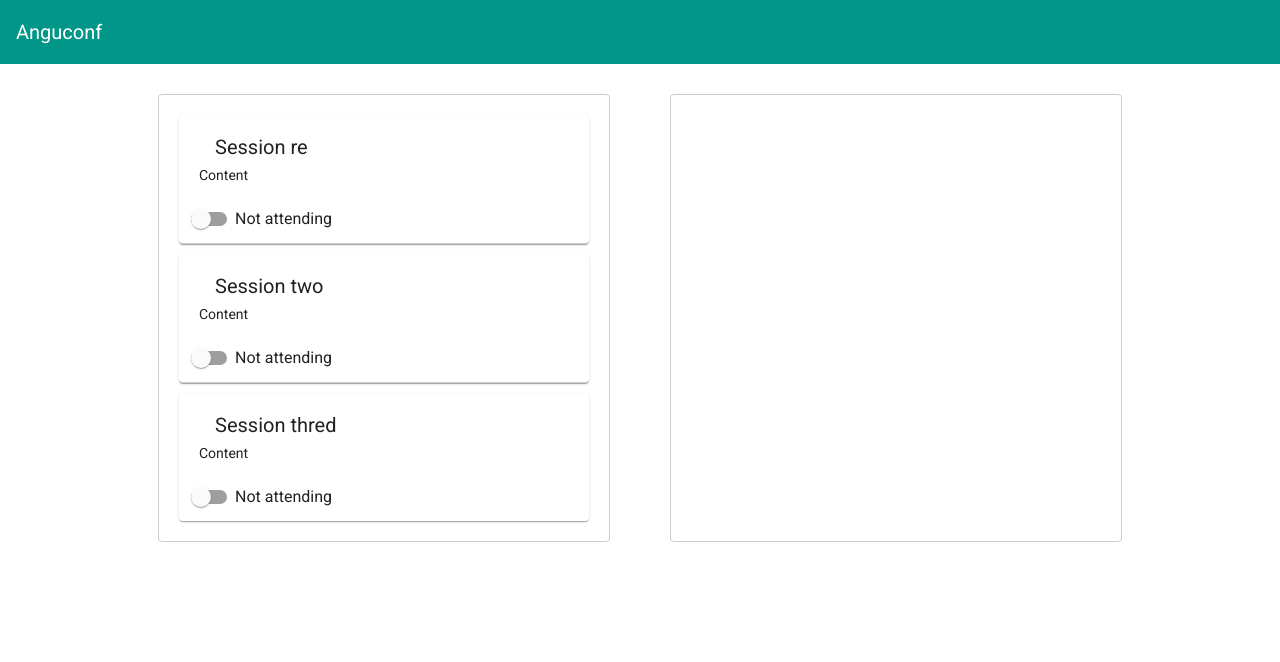
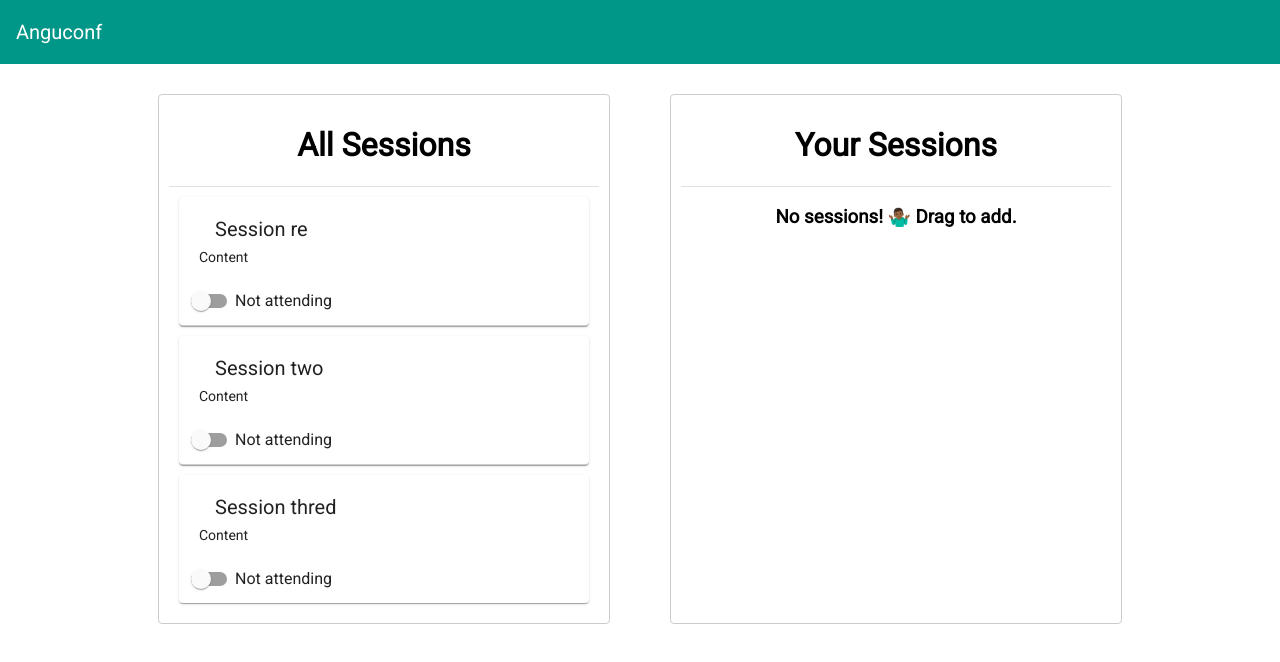
Before and after one commit to charlesmuchene/anguconf, an Angular app in the folder client/: page / in a window 1280 px wide. Shown: the top 662 px of the page. Built offline with nearby package versions, Linux system fonts and the light colour scheme.

Commit message:
Implements empty sessions view

```diff
--- a/client/src/app/sessions/sessions.component.css
+++ b/client/src/app/sessions/sessions.component.css
@@ -3,7 +3,6 @@
 	margin: 30px;
 	max-width: 100%;
 	border: solid 1px #ccc;
-	min-height: 60px;
 	background: white;
 	border-radius: 4px;
 	overflow: hidden;
@@ -55,3 +54,13 @@ mat-card {
 .col.cdk-drop-list-dragging .draggable:not(.cdk-drag-placeholder) {
 	transition: transform 250ms cubic-bezier(0, 0, 0.2, 1);
 }
+
+.empty {
+	display: flex;
+	justify-content: center;
+	align-items: center;
+}
+
+h1 {
+	text-align: center;
+}
--- a/client/src/app/sessions/sessions.component.html
+++ b/client/src/app/sessions/sessions.component.html
@@ -1,7 +1,13 @@
 <div class="content-container">
-  <div id="all-list" class="col" cdkDropList
+  <div class="col">
+    <h1>All Sessions</h1>
+    <mat-divider></mat-divider>
+    <div id="all-list" class="" cdkDropList
       (cdkDropListDropped)="drop($event)" [cdkDropListData]="allSessions"
       #allList="cdkDropList" [cdkDropListConnectedTo]="userList">
+      <div *ngIf="allSessions.length == 0" class="empty">
+        <h3>Hooray! You're attending all sessions!</h3>
+      </div>
       <mat-card cdkDrag *ngFor="let session of allSessions; let i= index"
         [cdkDragData]="session" class="draggable">
         <mat-card-header>
@@ -20,10 +26,17 @@
         </mat-card-actions>
       </mat-card>
     </div>
+  </div>
 
-  <div id="user-list" class="col" cdkDropList
+  <div class="col">
+    <h1>Your Sessions</h1>
+    <mat-divider></mat-divider>
+    <div id="user-list" class="" cdkDropList
       (cdkDropListDropped)="drop($event)" [cdkDropListData]="userSessions"
       #userList="cdkDropList" [cdkDropListConnectedTo]="allList">
+      <div *ngIf="userSessions.length == 0" class="empty">
+        <h3>No sessions! 🤷🏾‍♂️ Drag to add.</h3>
+      </div>
       <mat-card cdkDrag *ngFor="let session of userSessions; let i= index"
         [cdkDragData]="session" class="draggable">
         <mat-card-header>
@@ -41,6 +54,6 @@
             'user-list')">{{session.attendingTitle}}</mat-slide-toggle>
         </mat-card-actions>
       </mat-card>
-
     </div>
   </div>
+</div>
--- a/client/src/app/sessions/sessions.component.ts
+++ b/client/src/app/sessions/sessions.component.ts
@@ -21,7 +21,9 @@ export class SessionsComponent implements OnInit {
 
 	constructor() {}
 
-	ngOnInit() {}
+	ngOnInit() {
+		console.log(this.allList.data)
+	}
 
 	drop(event: CdkDragDrop<Session[]>) {
 		if (event.previousContainer !== event.container) {
@@ -36,7 +38,6 @@ export class SessionsComponent implements OnInit {
 			moveItemInArray(this.allSessions, event.previousIndex, event.currentIndex);
 		}
 
-		// TODO when empty, give prompt
 		// TODO Save the state in redux
 	}
 
```
Also changed, not shown: client/src/app/sessions/sessions.module.ts (+9 -1 lines). Lines whose indentation alone changed are shown as unchanged.
